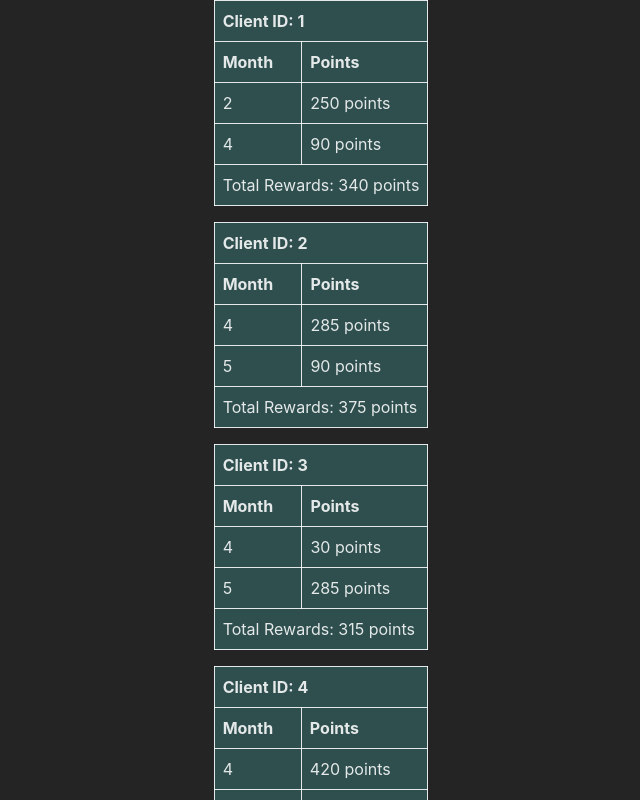
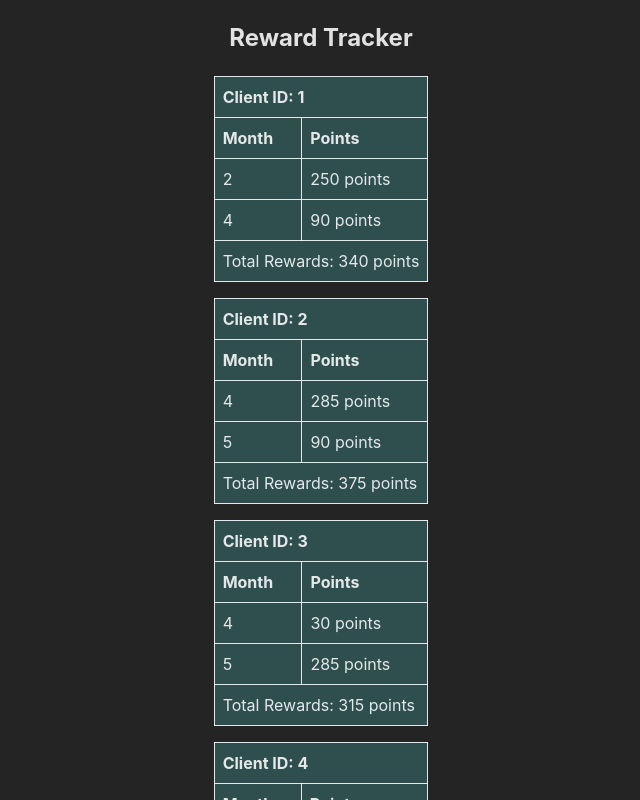
Before and after one commit to herol3oy/reward-tracker, a React (Create React App) app: page / in a window 1280 px wide. Shown: the top 800 px of the page, without its empty margins (319-959 px from the left). Built offline with nearby package versions, Linux system fonts and the light colour scheme.

Commit message:
add layout

```diff
--- /dev/null
+++ b/src/components/Layout/Layout.jsx
@@ -0,0 +1,17 @@
+import TopBar from "../TopBar";
+import PropTypes from "prop-types";
+
+const Layout = ({ children }) => {
+  return (
+    <>
+      <TopBar />
+      <main>{children}</main>
+    </>
+  );
+};
+
+Layout.propTypes = {
+  children: PropTypes.node.isRequired,
+};
+
+export default Layout;
--- /dev/null
+++ b/src/components/Layout/index.js
@@ -0,0 +1 @@
+export { default } from "./Layout";
--- /dev/null
+++ b/src/components/TopBar/TopBar.css
@@ -0,0 +1,8 @@
+h1 {
+  transition: color 1s ease-in-out;
+  text-align: center;
+}
+
+h1:hover {
+  color: var(--secondary-dark-color);
+}
--- /dev/null
+++ b/src/components/TopBar/TopBar.jsx
@@ -0,0 +1,10 @@
+import "./TopBar.css";
+
+const TopBar = () => {
+  return (
+    <nav>
+      <h1>Reward Tracker</h1>
+    </nav>
+  );
+};
+export default TopBar;
--- /dev/null
+++ b/src/components/TopBar/index.js
@@ -0,0 +1 @@
+export { default } from "./TopBar";
--- a/src/index.js
+++ b/src/index.js
@@ -1,13 +1,16 @@
 import React from 'react'
 import ReactDOM from 'react-dom/client'
+import App from './App'
+import Layout from './components/Layout'
 import './index.css'
-import App from './App'
 import reportWebVitals from './reportWebVitals'
 
 const root = ReactDOM.createRoot(document.getElementById('root'))
 root.render(
   <React.StrictMode>
-    <App />
+    <Layout>
+      <App />
+    </Layout>
   </React.StrictMode>
 )
 
```
